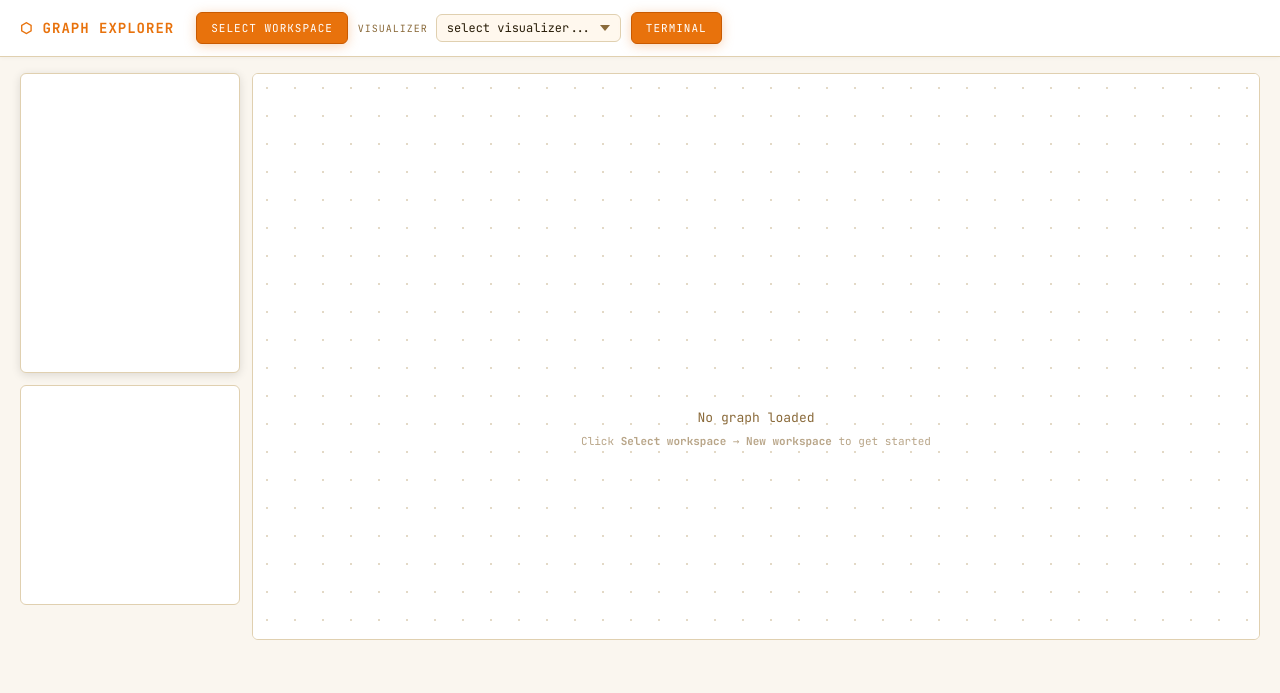
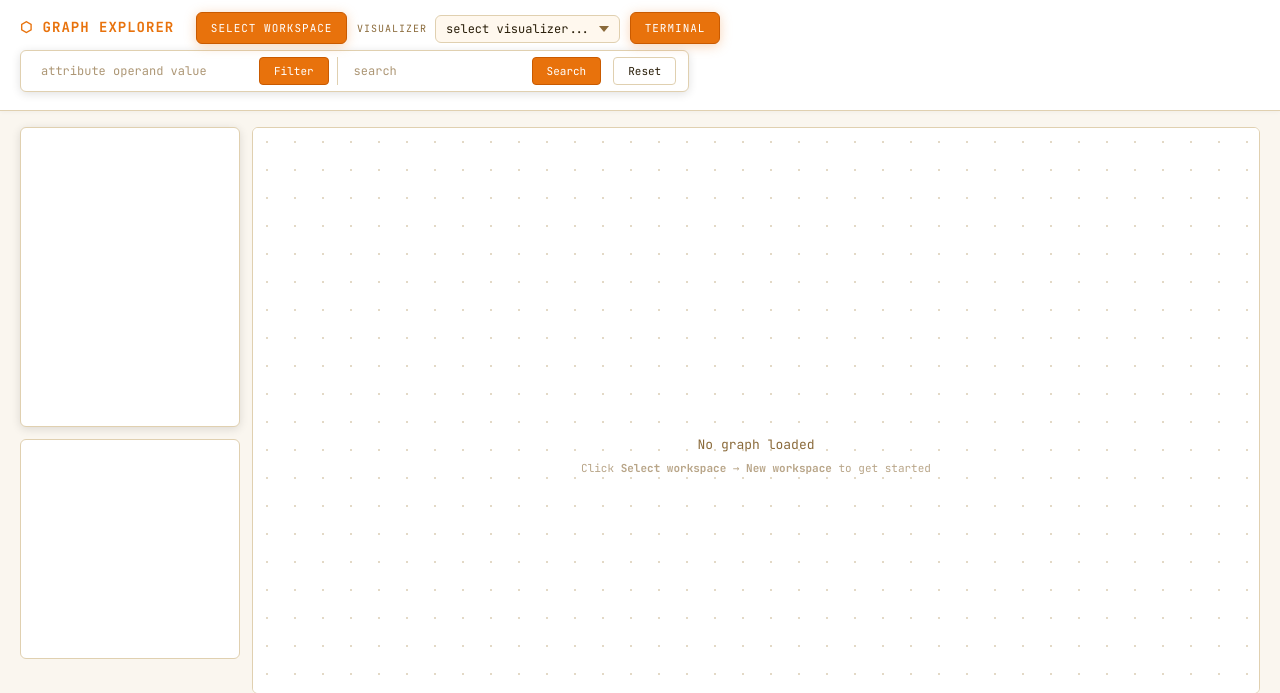
Before and after one commit to aleksteodora/SOK_Project__Graph_Explorer_Platform_, a Django app: page /graph_visualizer/ in a window 1280 px wide. Shown: the top 693 px of the page. Run offline with Django 5.2, Linux system fonts and the light colour scheme; data that the repository does not hold is empty.

Commit message:
#1 add filterview to django

```diff
--- a/django/graph_visualizer_app/templates/graph_visualizer_app/index.html
+++ b/django/graph_visualizer_app/templates/graph_visualizer_app/index.html
@@ -10,6 +10,7 @@
 
   <!-- ── Platform component styles ─────────────────────────────────── -->
   {{ main_style }}
+  {{ fv_style }}
   {{ ws_style }}
   {{ cli_style }}
   {{ bv_style }}
@@ -85,6 +86,16 @@
       min-width: 0;
     }
 
+    #toolbar-fv #filter-bar {
+  position: static;
+  transform: none;
+  left: auto;
+  top: auto;
+  align-items: flex-start;
+  width: 100%;
+  padding-top: 6px;
+}
+
     /* Override tree-view positioning for layout */
     #tree-view {
       position: relative !important;
@@ -130,6 +141,8 @@
   <!-- TOOLBAR                                                         -->
   <!-- ════════════════════════════════════════════════════════════════ -->
     <header id="toolbar">
+      <!-- Gornji red -->
+      <div id="toolbar-row">
         <span class="brand">⬡ Graph Explorer</span>
 
         {% if active_workspace_name %}
@@ -139,6 +152,13 @@
         {{ ws_body }}
         {{ vp_body }}
         {{ cli_body }}
+      <!-- Donji red -->
+      <div id="toolbar-fv">
+        {{ fv_body }}
+      </div>
+      </div>
+
+
 </header>
 
   <!-- ════════════════════════════════════════════════════════════════ -->
@@ -172,6 +192,9 @@
 
   <!-- 1. Main-view controller (pan, zoom, drag, tooltip) -->
   {{ main_script }}
+
+  <!-- 1.1 Filter/search bar -->
+  {{ fv_script }}
 
   <!-- 2. Bird-view minimap -->
   {{ bv_script }}
--- a/django/graph_visualizer_app/urls.py
+++ b/django/graph_visualizer_app/urls.py
@@ -16,6 +16,7 @@ urlpatterns = [
     # ── CLI API ───────────────────────────────────────────────────────
     path("api/messages/",          views.api_messages,         name="api_messages"),
     path("api/message/",           views.api_message,          name="api_message"),
+    path("api/queries/reset/",     views.api_queries_reset,    name="api_queries_reset"),
 
     # ── Graph data API ────────────────────────────────────────────────
     path("api/graph/",             views.api_graph,            name="api_graph"),
--- a/django/graph_visualizer_app/views.py
+++ b/django/graph_visualizer_app/views.py
@@ -125,6 +125,10 @@ def index(request):
     main_body   = _read_platform_template("graph-visualizer-mainview-body.html")
     main_script = _read_platform_template("graph-visualizer-mainview-script.html")
 
+    fv_style      = _read_platform_template("graph-visualizer-filterview-style.html")
+    fv_body       = _read_platform_template("graph-visualizer-filterview-body.html")
+    fv_script_raw = _read_platform_template("graph-visualizer-filterview-script.html")
+
     ws_style      = _read_platform_template("graph-visualizer-workspace-style.html")
     ws_body       = _read_platform_template("graph-visualizer-workspace-body.html")
     ws_script_raw = _read_platform_template("graph-visualizer-workspace-script.html")
@@ -168,6 +172,12 @@ def index(request):
         visualizer_select_api=f"{base_url}/api/visualizer/select/",
     )
 
+    fv_script = _render_jinja(
+        fv_script_raw,
+        message_post_url=f"{base_url}/api/message/",
+        queries_reset_url=f"{base_url}/api/queries/reset/",
+    )
+
     # ── Render graph visualization (if workspace is active) ───────────
     graph_html = ""
     ws = _active_workspace(sk)
@@ -184,6 +194,9 @@ def index(request):
         "main_style": main_style,
         "main_body": main_body,
         "main_script": main_script,
+        "fv_style": fv_style,
+        "fv_body": fv_body,
+        "fv_script": fv_script,
         "ws_style": ws_style,
         "ws_body": ws_body,
         "ws_script": ws_script,
@@ -372,23 +385,27 @@ def api_message(request):
     sk = _ensure_session(request)
     body = json.loads(request.body)
     command = body.get("message", "").strip()
+    silent = body.get("silent") is True
 
     if not command:
         return JsonResponse({"response": None, "error": "Empty command"})
 
     msgs = _messages(sk)
-    msgs.append({"text": command, "type": "cli-cmd"})
+    if not silent:
+        msgs.append({"text": command, "type": "cli-cmd"})
 
     # Need an active workspace
     ws = _active_workspace(sk)
     if ws is None:
         err = "No active workspace. Create or select one first."
-        msgs.append({"text": err, "type": "cli-err"})
+        if not silent:
+            msgs.append({"text": err, "type": "cli-err"})
         return JsonResponse({"response": None, "error": err})
 
     if not ws.is_loaded():
         err = "Workspace has no loaded graph."
-        msgs.append({"text": err, "type": "cli-err"})
+        if not silent:
+            msgs.append({"text": err, "type": "cli-err"})
         return JsonResponse({"response": None, "error": err})
 
     try:
@@ -397,7 +414,8 @@ def api_message(request):
         # search / filter commands return rendered HTML directly
         if result.strip().startswith("<script>") or result.strip().startswith("<svg"):
             friendly = "Query applied."
-            msgs.append({"text": friendly, "type": "cli-out"})
+            if not silent:
+                msgs.append({"text": friendly, "type": "cli-out"})
             return JsonResponse({
                 "response": friendly, "error": None,
                 "graph_html": result,
@@ -405,7 +423,8 @@ def api_message(request):
 
         # CRUD commands (create-node, delete-node, edit-node, …)
         # return text — but the graph was modified, so re-render it
-        msgs.append({"text": result, "type": "cli-out"})
+        if not silent:
+            msgs.append({"text": result, "type": "cli-out"})
 
         # Re-render for commands that modify the graph
         graph_html = None
@@ -425,11 +444,59 @@ def api_message(request):
     except (InvalidCommandError, WorkspaceError, ValueError,
             FilterParseError, FilterTypeError) as exc:
         err = str(exc)
-        msgs.append({"text": err, "type": "cli-err"})
+        if not silent:
+            msgs.append({"text": err, "type": "cli-err"})
         return JsonResponse({"response": None, "error": err})
     except Exception as exc:
         err = f"Unexpected error: {exc}"
-        msgs.append({"text": err, "type": "cli-err"})
+        if not silent:
+            msgs.append({"text": err, "type": "cli-err"})
+        return JsonResponse({"response": None, "error": err})
+
+
+def api_queries_reset(request):
+    """POST → reset active query chain and return freshly rendered graph HTML."""
+    if request.method != "POST":
+        return JsonResponse({"error": "POST required"}, status=405)
+
+    sk = _ensure_session(request)
+    body = json.loads(request.body)
+    silent = body.get("silent") is True
+
+    msgs = _messages(sk)
+    ws = _active_workspace(sk)
+    if ws is None:
+        err = "No active workspace. Create or select one first."
+        if not silent:
+            msgs.append({"text": err, "type": "cli-err"})
+        return JsonResponse({"response": None, "error": err})
+
+    if not ws.is_loaded():
+        err = "Workspace has no loaded graph."
+        if not silent:
+            msgs.append({"text": err, "type": "cli-err"})
+        return JsonResponse({"response": None, "error": err})
+
+    try:
+        graph_html = ws.reset()
+        response = "Queries reset."
+        if not silent:
+            msgs.append({"text": response, "type": "cli-out"})
+        return JsonResponse({
+            "response": response,
+            "error": None,
+            "graph_html": graph_html,
+        })
+    except (WorkspaceError, ValueError,
+            FilterParseError, FilterTypeError) as exc:
+        err = str(exc)
+        if not silent:
+            msgs.append({"text": err, "type": "cli-err"})
+        return JsonResponse({"response": None, "error": err})
+    except Exception as exc:
+        err = f"Unexpected error: {exc}"
+        if not silent:
+            msgs.append({"text": err, "type": "cli-err"})
         return JsonResponse({"response": None, "error": err})
 
 
--- a/xml_plugin/xml_plugin/xml_datasource_plugin.py
+++ b/xml_plugin/xml_plugin/xml_datasource_plugin.py
@@ -132,6 +132,7 @@ class XmlDataSource(DataSourcePlugin):
         referenced_id = xml_node.attrib.get("ref")
 
         node = Node(str(self._node_counter))
+        node.set_attribute("name", xml_node.tag)
         self._graph.add_node(node)
         self._node_counter += 1
 
```
Lines whose indentation alone changed are shown as unchanged.
